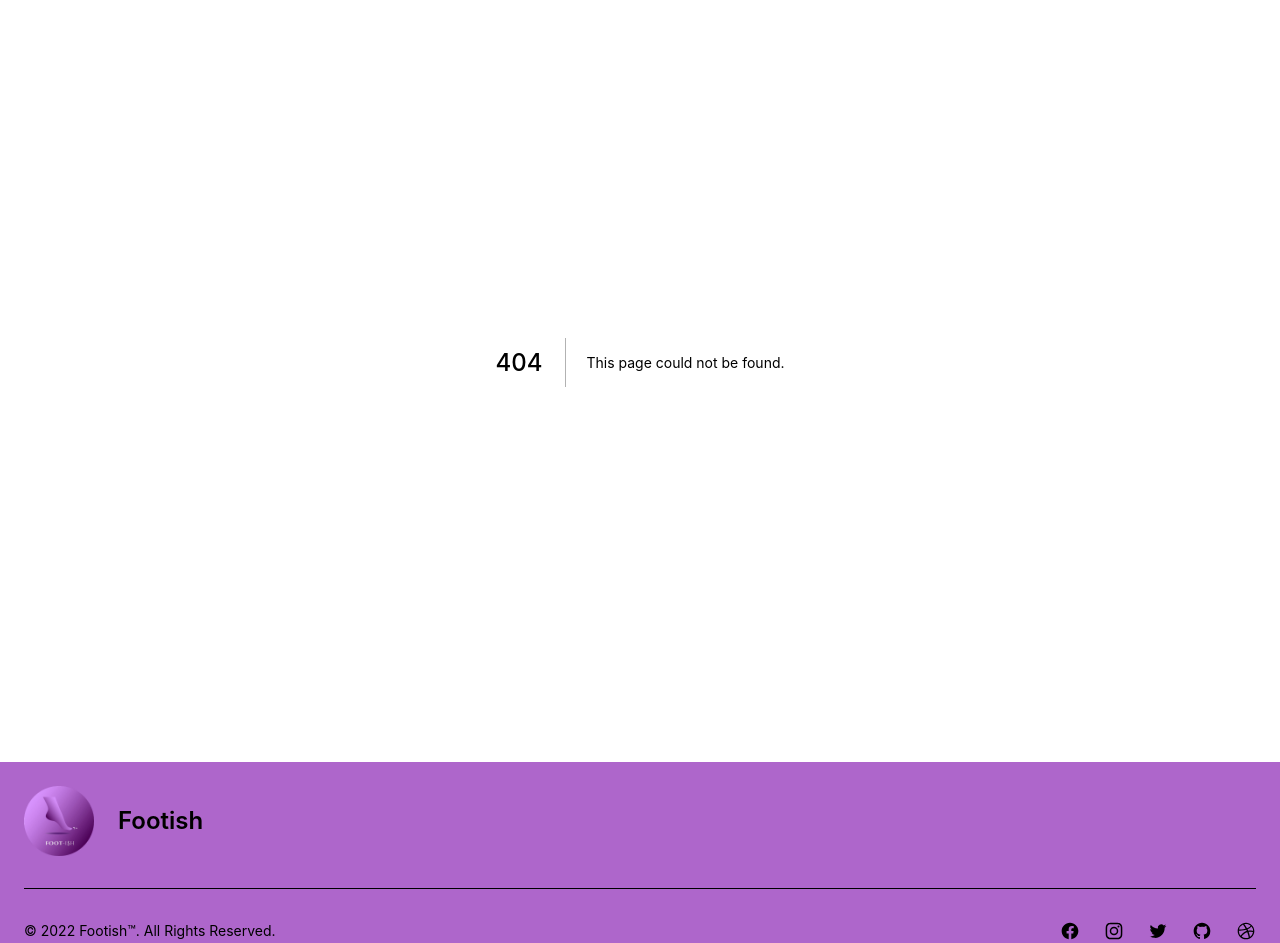
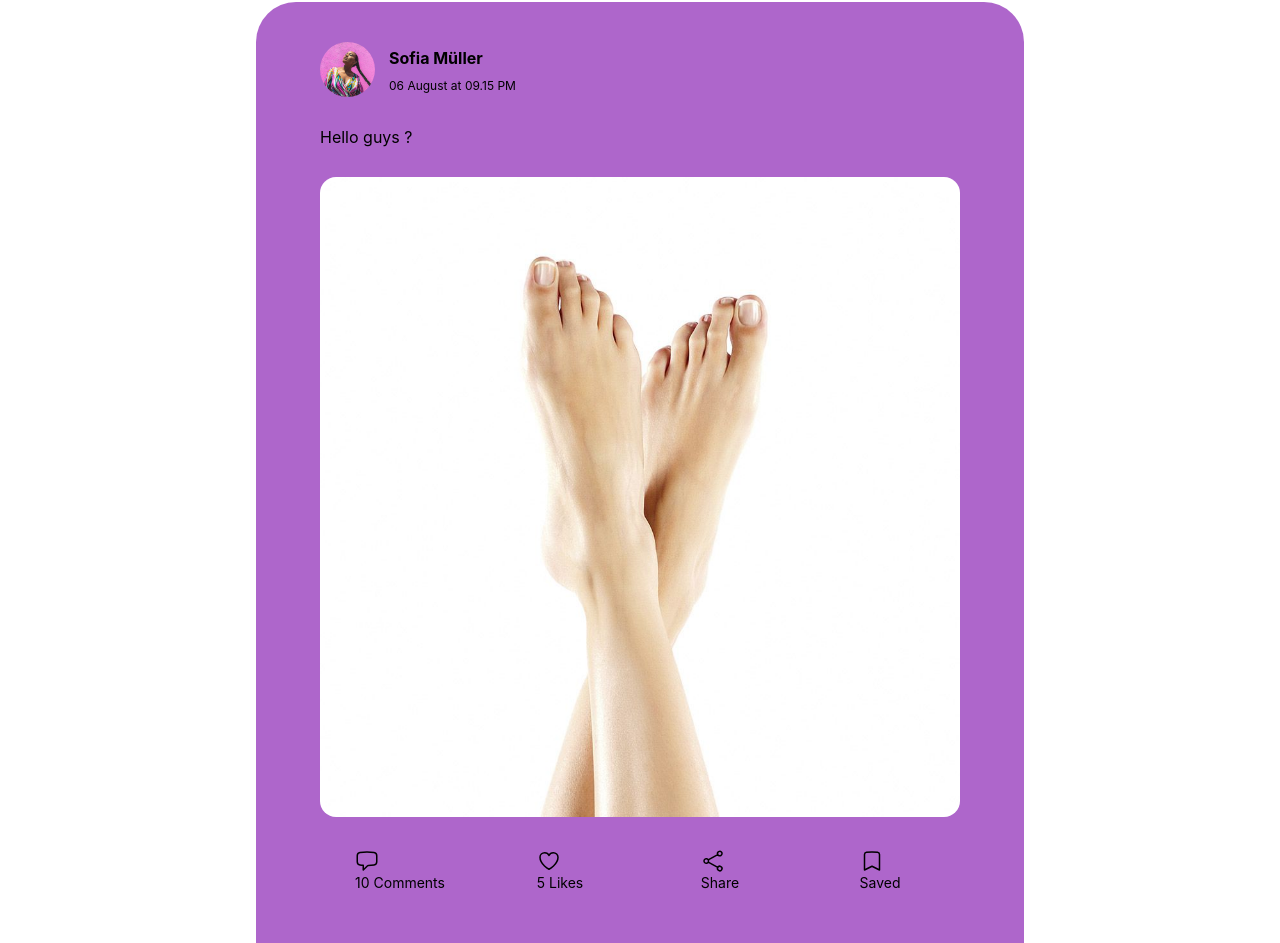
Before and after one commit to omiguelgomes/footish, a Next.js app: page /profiles/post in a window 1280 px wide. Before the commit this address had no page. Shown: the part 134-1077 px from the top of the page. Built offline with nearby package versions, Linux system fonts and the light colour scheme.

Commit message:
post page done

```diff
--- a/pages/_app.js
+++ b/pages/_app.js
@@ -8,7 +8,9 @@ function MyApp({ Component, pageProps }) {
   return (
     <>
       <Header/>
-      <Component {...pageProps} />
+      <div className="flex mx-auto my-10 w-10/12 md:w-2/3 lg:w-3/5 bg-logo-pink-100 rounded-[40px]">
+          <Component {...pageProps} />
+      </div>
       <Footer/>
     </>
   )
--- a/pages/home.js
+++ b/pages/home.js
@@ -4,8 +4,7 @@ import Image from 'next/image'
 export default function Home() {
   return (
     <>
-      <div className="flex mx-auto m-10 bg-logo-pink-200 w-10/12 md:w-2/3 lg:w-3/5 items-center justify-center py-12 px-4 sm:px-6 lg:px-8 rounded-[40px]">
-        <div className="w-full max-w-md space-y-8">
+        <div className="w-full mx-auto max-w-md space-y-8 m-10 items-center justify-center py-12 px-4 sm:px-6 lg:px-8">
           <div className="flex justify-center">
             <Image
               width="200vw"
@@ -73,16 +72,21 @@ export default function Home() {
             <div>
               <button
                 type="submit"
-                className="group relative flex w-full justify-center rounded-md border border-transparent bg-indigo-600 py-2 px-4 text-sm font-medium text-white hover:bg-indigo-700 focus:outline-none focus:ring-2 focus:ring-indigo-500 focus:ring-offset-2"
-              >
+                className="group relative flex w-full justify-center rounded-md border border-transparent bg-indigo-600 py-2 px-4 text-sm font-medium text-white hover:bg-indigo-700 focus:outline-none focus:ring-2 focus:ring-indigo-500 focus:ring-offset-2">
                 <span className="absolute inset-y-0 left-0 flex items-center pl-3">
                   <LockClosedIcon className="h-5 w-5 text-indigo-500 group-hover:text-indigo-400" aria-hidden="true" />
                 </span>
                 Sign in
               </button>
             </div>
+            <div
+              className="group relative flex w-full justify-center rounded-md border border-transparent bg-indigo-600 py-2 px-4 text-sm font-medium text-white hover:bg-indigo-700 focus:outline-none focus:ring-2 focus:ring-indigo-500 focus:ring-offset-2">
+              <span className="absolute inset-y-0 left-0 flex items-center pl-3">
+                <LockClosedIcon className="h-5 w-5 text-indigo-500 group-hover:text-indigo-400" aria-hidden="true" />
+              </span>
+              Sign up
+          </div>
           </form>
-        </div>
       </div>
     </>
   )
--- /dev/null
+++ b/pages/profiles/post.js
@@ -0,0 +1,64 @@
+import Link from 'next/link';
+import Image from 'next/image'
+
+import {ChatBubbleLeftIcon, HeartIcon, ShareIcon, BookmarkIcon} from '@heroicons/react/24/outline'
+
+export default function Post() {
+    return (
+        <>
+            <div class="h-full w-full flex items-center justify-center my-10">
+                <div class="w-10/12">
+                    <div class="flex items-center justify-between">
+                        <div class="gap-3.5	flex items-center ">
+                        <Image
+                            className="rounded-full"
+                            width="55vw"
+                            height="55vw"
+                            src="/assets/profile_photo.jpeg"
+                            alt="Your Profile"
+                        />
+                            <div class="flex flex-col">
+                                <b class="mb-2 capitalize">sofia müller</b>
+                                <time datetime="06-08-21" class="text-gray-400 text-xs">06 August at 09.15 PM
+                                </time>
+                            </div>
+                        </div>
+                    </div>
+                    <div class="whitespace-pre-wrap my-7">Hello guys ?</div>
+                        <Image
+                            className="rounded-2xl"
+                            layout="responsive"
+                            width="55vw"
+                            height="55vw"
+                            src="/assets/feet.jpeg"
+                            alt="Your Profile"
+                        />
+                        <div class="container grid grid-cols-2 sm:grid-cols-4 h-16 my-8">
+                            <div class="mx-auto">
+                                <ChatBubbleLeftIcon className="h-6 w-6" aria-hidden="true" />
+                                <div class="text-sm	">10 Comments</div>
+                            </div>
+                            <div class="mx-auto">
+                                <HeartIcon className="h-6 w-6" aria-hidden="true" />
+                                <div class="text-sm">5 Likes</div>
+                            </div>
+                            <div class="mx-auto">
+                                <ShareIcon className="h-6 w-6" aria-hidden="true" />
+                                <div class="text-sm">Share</div>
+                            </div>
+                            <div class="mx-auto">
+                                <BookmarkIcon className="h-6 w-6" aria-hidden="true" />
+                                <div class="text-sm">Saved</div>
+                            </div>
+                        </div>
+                        <div class="flex items-center justify-between mt-4">
+                            <Image class="rounded-full" src="/assets/profile_photo.jpeg" width="55vw" height="55vw"/>
+                            <div class="h-11 w-10/12 border rounded-2xl overflow-hidden">
+                                <input type="text" class="h-full w-full outline-none rounded-2xl" placeholder="  Write your comment..." name="comment"/>
+                            </div>
+                        </div>
+                </div>
+            </div>
+        </>
+      );
+  };
--- a/pages/profiles/profile.js
+++ b/pages/profiles/profile.js
@@ -4,25 +4,9 @@ import Image from 'next/image'
 export default function Profile() {
     return (
         <>
-            <div className="flex flex-row bg-logo-pink-100 mt-10 mb-20 mx-10 rounded-[40px]">
+            <div className="flex flex-row mb-20 mx-10">
                 <div class="container mx-auto px-4">
                     <div class="flex flex-wrap justify-center mt-10 bx-0">
-                        <div class="w-full lg:w-3/12 px-4 lg:order-2 flex justify-center">
-                            <Image
-                                className="shadow-xl rounded-full h-auto align-middle border-none absolute -m-16 -ml-20 lg:-ml-16 max-w-150-px"
-                                width="150vw"
-                                height="150vw"
-                                src="/assets/profile_photo.jpeg"
-                                alt="Your Company"
-                            />
-                        </div>
-                        <div class="w-full lg:w-4/12 px-4 lg:order-3 lg:text-right lg:self-center">
-                            <div class="py-6 px-3 mt-32 sm:mt-0 flex justify-center">
-                                <button class="bg-pink-500 active:bg-pink-600 uppercase text-white font-bold hover:shadow-md shadow text-lg px-4 py-2 rounded outline-none focus:outline-none sm:mr-2 mb-1 ease-linear transition-all duration-150" type="button">
-                                Connect
-                                </button>
-                            </div>
-                        </div>
                         <div class="w-full lg:w-4/12 px-4 lg:order-1">
                             <div class="flex justify-center py-4 lg:pt-4 pt-8">
                                 <div class="mr-4 p-3 text-center">
@@ -36,6 +20,22 @@ export default function Profile() {
                                 </div>
                             </div>
                         </div>
+                        <div class="w-full lg:w-3/12 px-4 lg:order-2 flex justify-center">
+                            <Image
+                                className="shadow-xl rounded-full h-auto align-middle border-none absolute -m-16 -ml-20 lg:-ml-16 max-w-150-px"
+                                width="150vw"
+                                height="150vw"
+                                src="/assets/profile_photo.jpeg"
+                                alt="Your Company"
+                            />
+                        </div>
+                        <div class="w-full lg:w-4/12 px-4 lg:order-3 lg:text-right lg:self-end">
+                            <div class="py-6 px-3 mt-32 sm:mt-0 flex justify-end">
+                                <button class="bg-pink-500 active:bg-pink-600 uppercase text-white font-bold hover:shadow-md shadow text-lg px-4 py-2 rounded outline-none focus:outline-none sm:mr-2 mb-1 ease-linear transition-all duration-150" type="button">
+                                    Connect
+                                </button>
+                            </div>
+                        </div>
                     </div>
                     <div class="text-center mt-12">
                         <h3 class="text-4xl font-semibold leading-normal mb-2 text-blueGray-700 mb-2">
@@ -44,9 +44,6 @@ export default function Profile() {
                         <div class="text-sm leading-normal mt-0 mb-2 text-blueGray-400 font-bold uppercase">
                         <i class="fas fa-map-marker-alt mr-2 text-lg text-blueGray-400"></i>
                             Los Angeles, California
-                        </div>
-                        <div class="mb-2 text-blueGray-600 mt-10">
-                        <i class="fas fa-briefcase mr-2 text-lg text-blueGray-400"></i>23 Year old Student
                         </div>
                     </div>
                     <div class="mt-10 py-10 border-y border-blueGray-200 text-center">
@@ -64,6 +61,7 @@ export default function Profile() {
                     </div>
                     <div class="container grid grid-cols-1 sm:grid-cols-2 md:grid-cols-3 gap-8 mx-auto my-10 px-10">
                         <div className="hover:shadow-2xl scale-100 hover:scale-110 ease-in duration-300">
+                            <a href='/profiles/post'>
                                 <Image
                                     className="rounded-2xl"
                                     layout="responsive"
@@ -72,8 +70,10 @@ export default function Profile() {
                                     src="/assets/feet.jpeg"
                                     alt="Your Profile"
                                 />
+                            </a>
                         </div>
                         <div className="hover:shadow-2xl scale-100 hover:scale-110 ease-in duration-300">
+                            <a href='/profiles/post'>
                                 <Image
                                     className="rounded-2xl"
                                     layout="responsive"
@@ -82,8 +82,10 @@ export default function Profile() {
                                     src="/assets/feet.jpeg"
                                     alt="Your Profile"
                                 />
+                            </a>
                         </div>
                         <div className="hover:shadow-2xl scale-100 hover:scale-110 ease-in duration-300">
+                            <a href='/profiles/post'>
                                 <Image
                                     className="rounded-2xl"
                                     layout="responsive"
@@ -92,8 +94,10 @@ export default function Profile() {
                                     src="/assets/feet.jpeg"
                                     alt="Your Profile"
                                 />
+                            </a>
                         </div>
                         <div className="hover:shadow-2xl scale-100 hover:scale-110 ease-in duration-300">
+                            <a href='/profiles/post'>
                                 <Image
                                     className="rounded-2xl"
                                     layout="responsive"
@@ -102,8 +106,10 @@ export default function Profile() {
                                     src="/assets/feet.jpeg"
                                     alt="Your Profile"
                                 />
+                            </a>
                         </div>
                         <div className="hover:shadow-2xl scale-100 hover:scale-110 ease-in duration-300">
+                            <a href='/profiles/post'>
                                 <Image
                                     className="rounded-2xl"
                                     layout="responsive"
@@ -112,8 +118,10 @@ export default function Profile() {
                                     src="/assets/feet.jpeg"
                                     alt="Your Profile"
                                 />
+                            </a>
                         </div>
                         <div className="hover:shadow-2xl scale-100 hover:scale-110 ease-in duration-300">
+                            <a href='/profiles/post'>
                                 <Image
                                     className="rounded-2xl"
                                     layout="responsive"
@@ -122,6 +130,7 @@ export default function Profile() {
                                     src="/assets/feet.jpeg"
                                     alt="Your Profile"
                                 />
+                            </a>
                         </div>
                     </div>
                 </div>
```
Lines whose indentation alone changed are shown as unchanged.
